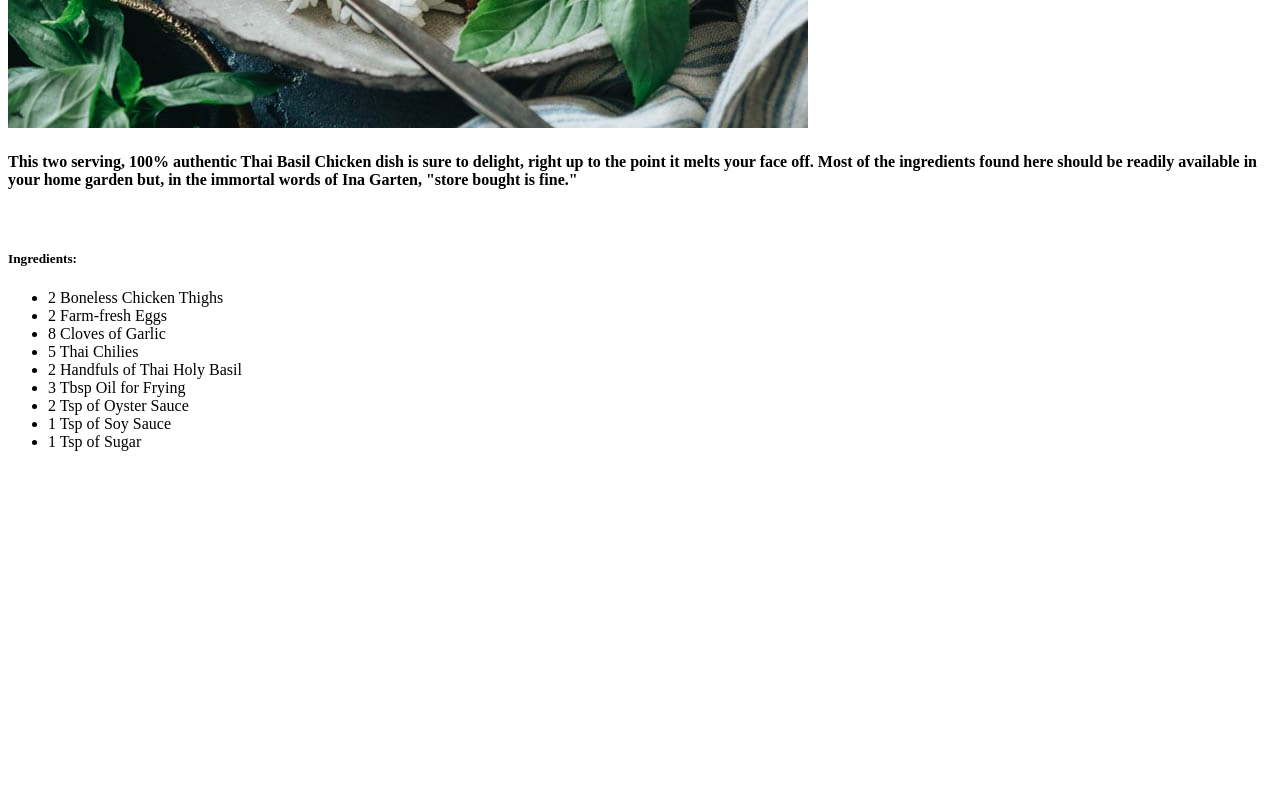
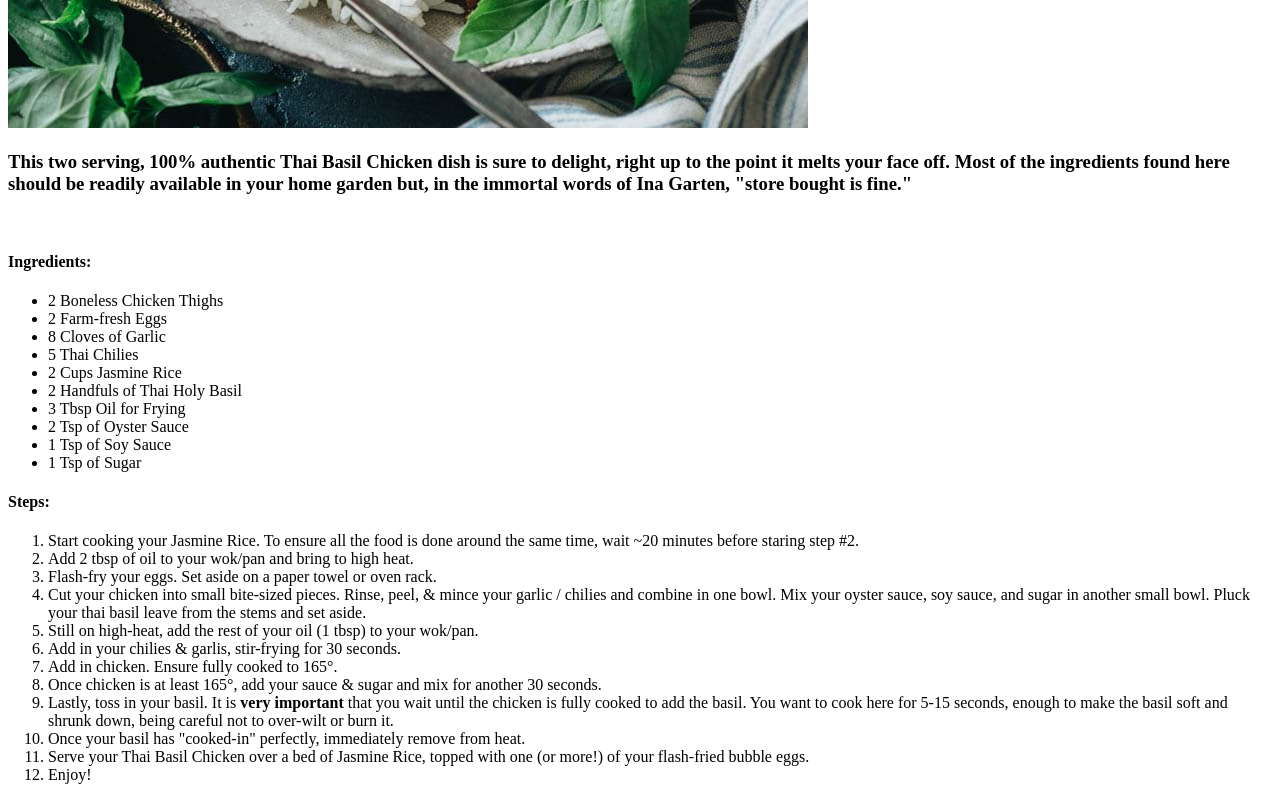
Before and after one commit to JT-actual/odin-recipes, a plain HTML site: page recipes/thaibasilchicken.html in a window 1280 px wide. Shown: the part 752-1552 px from the top of the page. Before the commit the page ends 1219 px from the top, so only its background shows below. Drawn offline with Linux system fonts and the light colour scheme.

Commit message:
Add instruction, mod heading size, fix ingredient
Add recipe instruction list.
Modify heading sized across document.
Add forgotten ingredient "Jasmine Rice" to ingredient list.

```diff
--- a/recipes/thaibasilchicken.html
+++ b/recipes/thaibasilchicken.html
@@ -3,29 +3,45 @@
 <head>
     <meta charset="UTF-8">
     <meta name="viewport" content="width=device-width, initial-scale=1.0">
-    <title>Document</title>
+    <title>Thai Basil Chicken Recipe</title>
 </head>
 <body>
     <h1>Thai Basil Chicken</h1>
         <img src="../img/thaibasilchicken.jpeg" alt="A deliciously spicy
         dish of Thai Basil Chicken">
-            <h4>This two serving, 100% authentic Thai Basil Chicken dish is sure to delight,
+            <h3>This two serving, 100% authentic Thai Basil Chicken dish is sure to delight,
             right up to the point it melts your face off. Most of the ingredients
             found here should be readily available in your home garden but, in the
-            immortal words of Ina Garten, "store bought is fine."</h4>
+            immortal words of Ina Garten, "store bought is fine."</h3>
             <br>
-            <h5><Strong>Ingredients:</Strong></h5>
+            <h4><Strong>Ingredients:</Strong></h4>
                 <ul>
                     <li>2 Boneless Chicken Thighs</li>
                     <li>2 Farm-fresh Eggs</li>
                     <li>8 Cloves of Garlic</li>
                     <li>5 Thai Chilies</li>
+                    <li>2 Cups Jasmine Rice</li>
                     <li>2 Handfuls of Thai Holy Basil</li>
                     <li>3 Tbsp Oil for Frying</li>
                     <li>2 Tsp of Oyster Sauce</li>
                     <li>1 Tsp of Soy Sauce</li>
                     <li>1 Tsp of Sugar</li>
                 </ul>
+            <h4><Strong>Steps:</Strong></h4>
+                <ol>
+                    <li>Start cooking your Jasmine Rice. To ensure all the food is done around the same time, wait ~20 minutes before staring step #2.</li>
+                    <li>Add 2 tbsp of oil to your wok/pan and bring to high heat.</li>
+                    <li>Flash-fry your eggs. Set aside on a paper towel or oven rack.</li>
+                    <li>Cut your chicken into small bite-sized pieces. Rinse, peel, & mince your garlic / chilies and combine in one bowl. Mix your oyster sauce, soy sauce, and sugar in another small bowl. Pluck your thai basil leave from the stems and set aside.</li>
+                    <li>Still on high-heat, add the rest of your oil (1 tbsp) to your wok/pan.</li>
+                    <li>Add in your chilies & garlis, stir-frying for 30 seconds.</li>
+                    <li>Add in chicken. Ensure fully cooked to 165°.</li>
+                    <li>Once chicken is at least 165°, add your sauce & sugar and mix for another 30 seconds.</li>
+                    <li>Lastly, toss in your basil. It is <strong>very important</strong> that you wait until the chicken is fully cooked to add the basil. You want to cook here for 5-15 seconds, enough to make the basil soft and shrunk down, being careful not to over-wilt or burn it.</li>
+                    <li>Once your basil has "cooked-in" perfectly, immediately remove from heat.</li>
+                    <li>Serve your Thai Basil Chicken over a bed of Jasmine Rice, topped with one (or more!) of your flash-fried bubble eggs.</li>
+                    <li>Enjoy!</li>
+                </ol>
 
 </body>
 </html>
```
